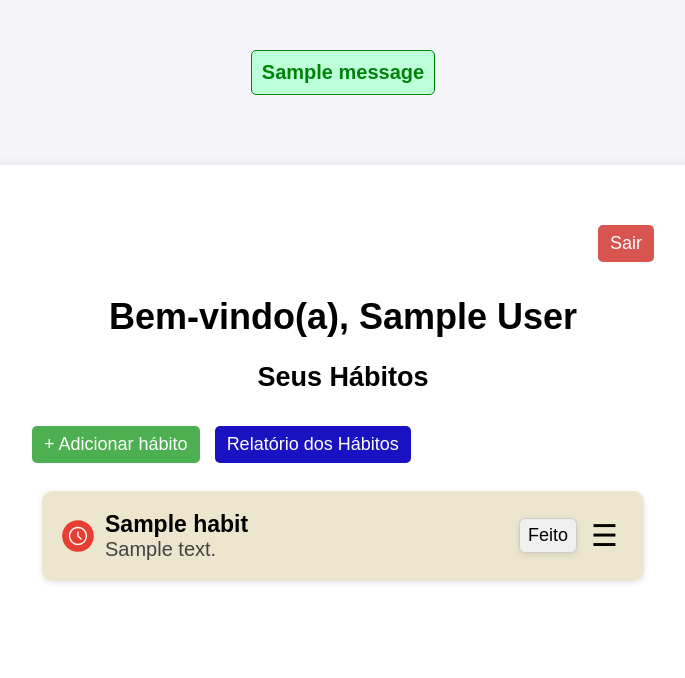
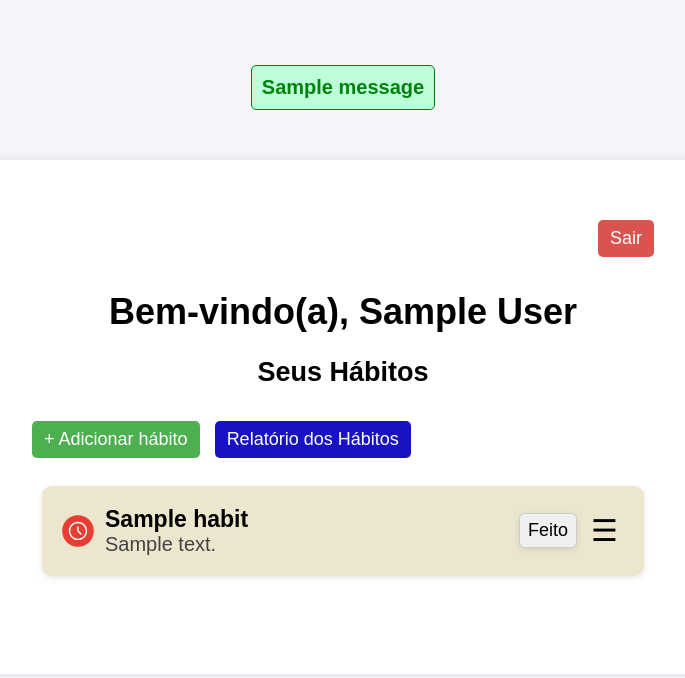
Before and after one commit to orafaeldantas/habit-tracker, a Flask app: page / in a window 1280 px wide. Shown: the top 678 px of the page, without its empty margins (297-982 px from the left). Run offline with Flask 3, Linux system fonts and the light colour scheme; the visitor is signed in with stand-in values (Sample User, id 1); tables that the repository leaves empty hold one stand-in row (values such as "Sample post"); one stand-in notice (Sample message) is shown.

Commit message:
feat: update flash message in base.html and global.css

```diff
--- a/static/css/global.css
+++ b/static/css/global.css
@@ -1,13 +1,20 @@
+
+.flash-container {
+    display: flex;
+    flex-direction: column;
+    justify-content: center;
+    align-items: center;
+}
 
 .flash {
     display: flex;
-    margin-bottom: 20px;
     padding: 10px;
     font-size: 20px;
     font-weight: bold;
     border-radius: 5px;
     justify-content: center;
     align-items: center;
+    margin-top: 15px;
 }
 
 .flash.error {
--- a/templates/base.html
+++ b/templates/base.html
@@ -14,7 +14,9 @@
         {% with messages = get_flashed_messages(with_categories=true) %}
             {% if messages %}
                 {% for category, message in messages %}
-                <div class="flash {{ category }}" role="alert">{{ message }}</div>
+                <div class="flash-container">
+                    <div class="flash {{ category }}" role="alert">{{ message }}</div>
+                </div>
                 {% endfor %}
             {% endif %}
         {% endwith %}
```
Also changed, not shown: static/css/login.css (line endings or trailing spaces).
